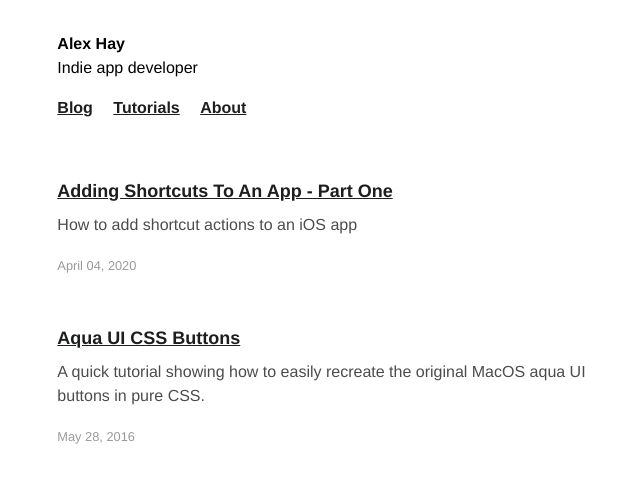
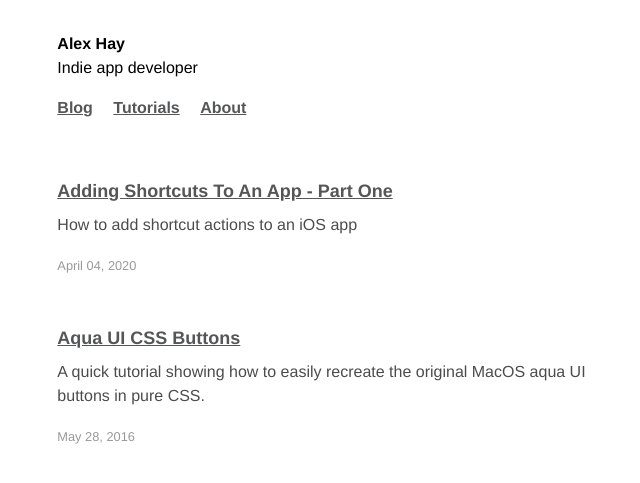
Before and after one commit to mralexhay/mralexhay.github.io, a Jekyll site: the page built from index.html, in a window 1280 px wide. Shown: the top 483 px of the page, without its empty margins (305-945 px from the left). Built offline with Jekyll 4.4.1, drawn with Linux system fonts in a browser that asks for light colours; some web fonts are replaced; the list of posts is cut into pages by our own code; comment, search, counter and statistics services are not loaded.

Commit message:
Update _type.scss

```diff
--- a/_sass/_type.scss
+++ b/_sass/_type.scss
@@ -17,6 +17,7 @@ body {
 a,a:visited {
   color: $body-color;
   font-weight: bold;
+  opacity: 0.75;
 
   &:hover {
     color: $brand-color;
```
